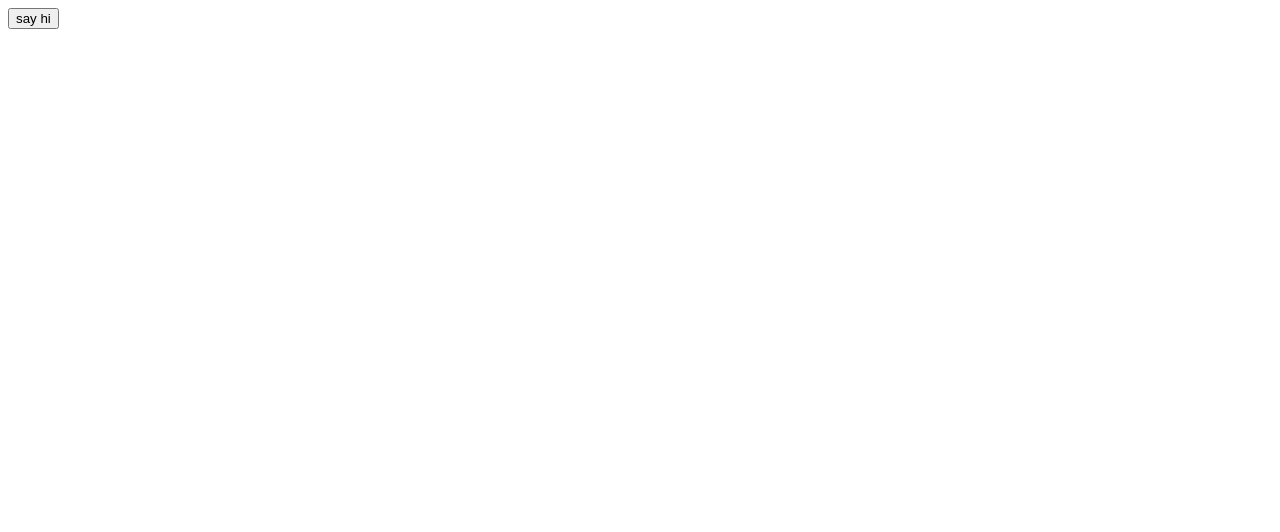
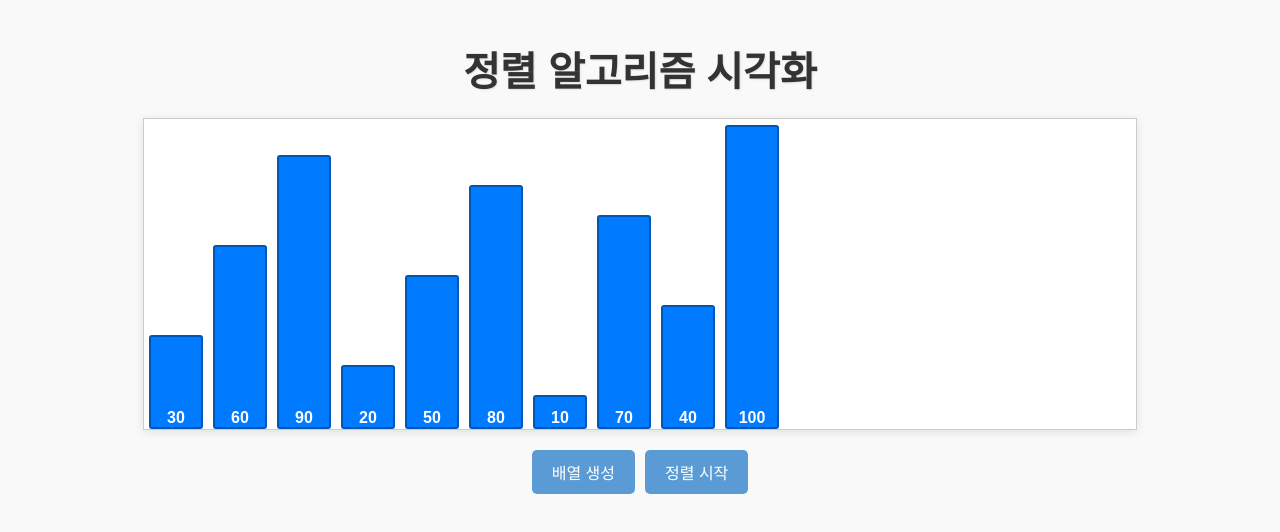
Before and after one commit to SangJin983/sorting-visualization, a website built with Vite: page index.html in a window 1280 px wide. Built offline with nearby package versions, Linux system fonts and the light colour scheme.

Commit message:
bar 그리기

```diff
--- a/index.html
+++ b/index.html
@@ -7,9 +7,12 @@
     <link rel="stylesheet" href="./styles.css" />
   </head>
   <body>
-    <div class="app"></div>
-    <button class="hi-button">say hi</button>
-    <div class="container"></div>
+    <h1>정렬 알고리즘 시각화</h1>
+    <div class="array-container"></div>
+    <div class="btn-container">
+      <button class="generate-btn">배열 생성</button>
+      <button class="sorting-btn">정렬 시작</button>
+    </div>
     <script type="module" src="/main.js"></script>
   </body>
 </html>
--- a/main.js
+++ b/main.js
@@ -1,10 +1,18 @@
-console.log("hello");
+const arrayContainerElement = document.querySelector(".array-container");
 
-const hiBtnElement = document.querySelector(".hi-button");
-const containerElement = document.querySelector(".container");
+const initialArray = [30, 60, 90, 20, 50, 80, 10, 70, 40, 100];
 
-hiBtnElement.addEventListener("click", () => {
-  const textDiv = document.createElement("div");
-  textDiv.textContent = "hello, lezi";
-  containerElement.append(textDiv);
-});
+const renderArray = (array) => {
+  arrayContainerElement.innerHTML = ""; // array-container 초기화
+
+  // bar 생성하기.
+  array.forEach((value) => {
+    const barElement = document.createElement("div");
+    barElement.className = "array-bar";
+    barElement.style.height = `${value * 3}px`;
+    barElement.textContent = value;
+    arrayContainerElement.append(barElement);
+  });
+};
+
+renderArray(initialArray);
--- a/styles.css
+++ b/styles.css
@@ -0,0 +1,70 @@
+body {
+  font-family: Arial, Helvetica, sans-serif;
+  display: flex;
+  flex-direction: column;
+  align-items: center;
+  background-color: #f9f9f9;
+  margin: 0;
+  padding: 20px;
+  height: 100vh;
+  box-sizing: border-box;
+}
+
+h1 {
+  margin: 20px 0;
+  color: #333;
+  font-size: 2.5rem;
+  text-shadow: 1px 1px 2px rgba(0, 0, 0, 0.1);
+}
+
+.array-container {
+  display: flex; /* flexbox로 막대를 표시할 생각, 기본 가로 정렬*/
+  align-items: flex-end; /* 막대를 영역 하단에 위치*/
+  height: 310px;
+  width: 80%;
+  border: 1px solid #ccc;
+  background-color: #fff;
+  box-shadow: 0 2px 10px rgba(0, 0, 0, 0.1);
+  margin-bottom: 10px;
+}
+
+.array-bar {
+  width: 50px;
+  background-color: #007bff;
+  margin: 0 5px;
+  display: flex;
+  justify-content: center;
+  align-items: flex-end;
+  color: white;
+  font-weight: bold;
+  border: 2px solid #0056b3;
+  border-radius: 3px;
+  transition: height 0.3s ease;
+}
+
+.btn-container {
+  display: flex;
+  gap: 10px;
+  margin-top: 10px;
+}
+
+button {
+  padding: 10px 20px;
+  font-size: 1rem;
+  border: none;
+  border-radius: 5px;
+  background-color: #5a9bd5;
+  color: white;
+  cursor: pointer;
+  transition: background-color 0.3s ease, transform 0.2s ease;
+}
+
+button:hover {
+  background-color: #4a8bc2;
+  transform: scale(1.05);
+}
+
+button:disabled {
+  background-color: #ccc;
+  cursor: not-allowed;
+}
```
